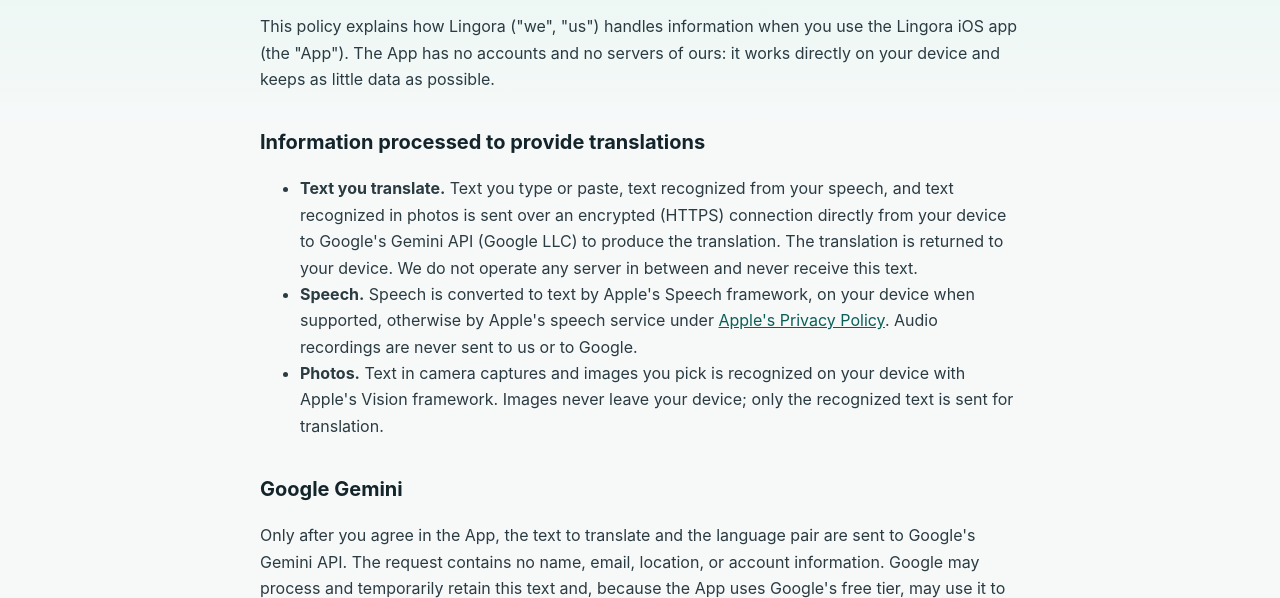
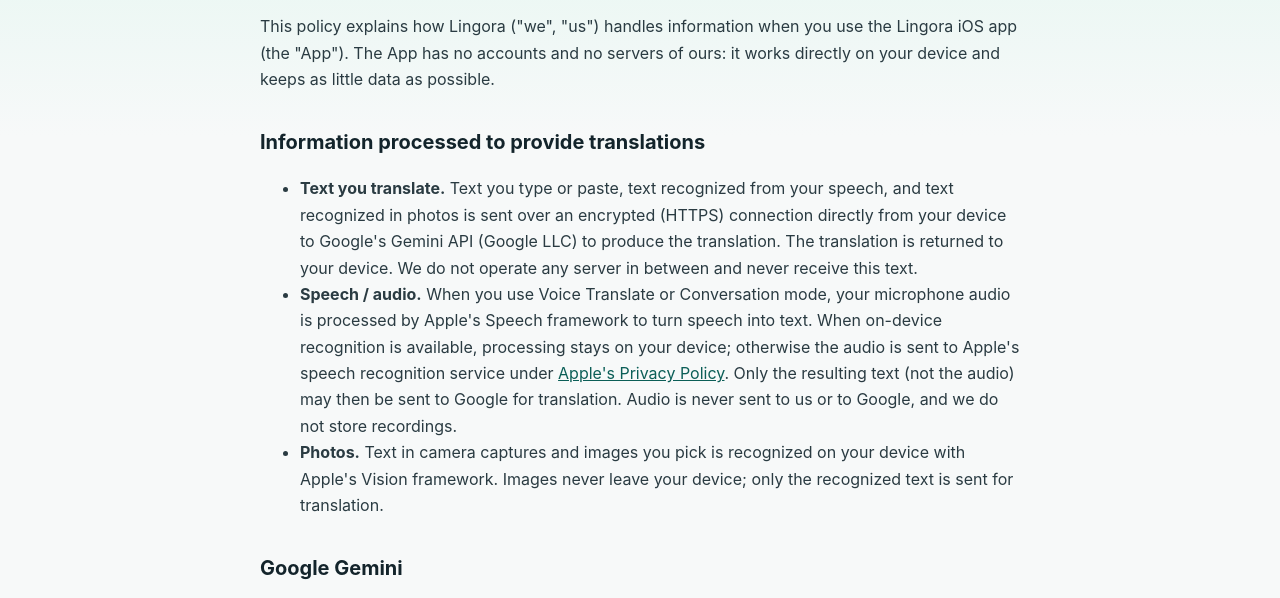
Before and after one commit to SVIP-APPS/lingora-legal, a plain HTML site: page privacy.html in a window 1280 px wide. Shown: the part 184-782 px from the top of the page. Drawn offline with Linux system fonts and the light colour scheme.

Commit message:
Clarify speech/audio privacy disclosure

```diff
--- a/privacy.html
+++ b/privacy.html
@@ -15,7 +15,7 @@
 <h2>Information processed to provide translations</h2>
 <ul>
   <li><strong>Text you translate.</strong> Text you type or paste, text recognized from your speech, and text recognized in photos is sent over an encrypted (HTTPS) connection directly from your device to Google's Gemini API (Google LLC) to produce the translation. The translation is returned to your device. We do not operate any server in between and never receive this text.</li>
-  <li><strong>Speech.</strong> Speech is converted to text by Apple's Speech framework, on your device when supported, otherwise by Apple's speech service under <a href="https://www.apple.com/legal/privacy/">Apple's Privacy Policy</a>. Audio recordings are never sent to us or to Google.</li>
+  <li><strong>Speech / audio.</strong> When you use Voice Translate or Conversation mode, your microphone audio is processed by Apple's Speech framework to turn speech into text. When on-device recognition is available, processing stays on your device; otherwise the audio is sent to Apple's speech recognition service under <a href="https://www.apple.com/legal/privacy/">Apple's Privacy Policy</a>. Only the resulting text (not the audio) may then be sent to Google for translation. Audio is never sent to us or to Google, and we do not store recordings.</li>
   <li><strong>Photos.</strong> Text in camera captures and images you pick is recognized on your device with Apple's Vision framework. Images never leave your device; only the recognized text is sent for translation.</li>
 </ul>
 
```
